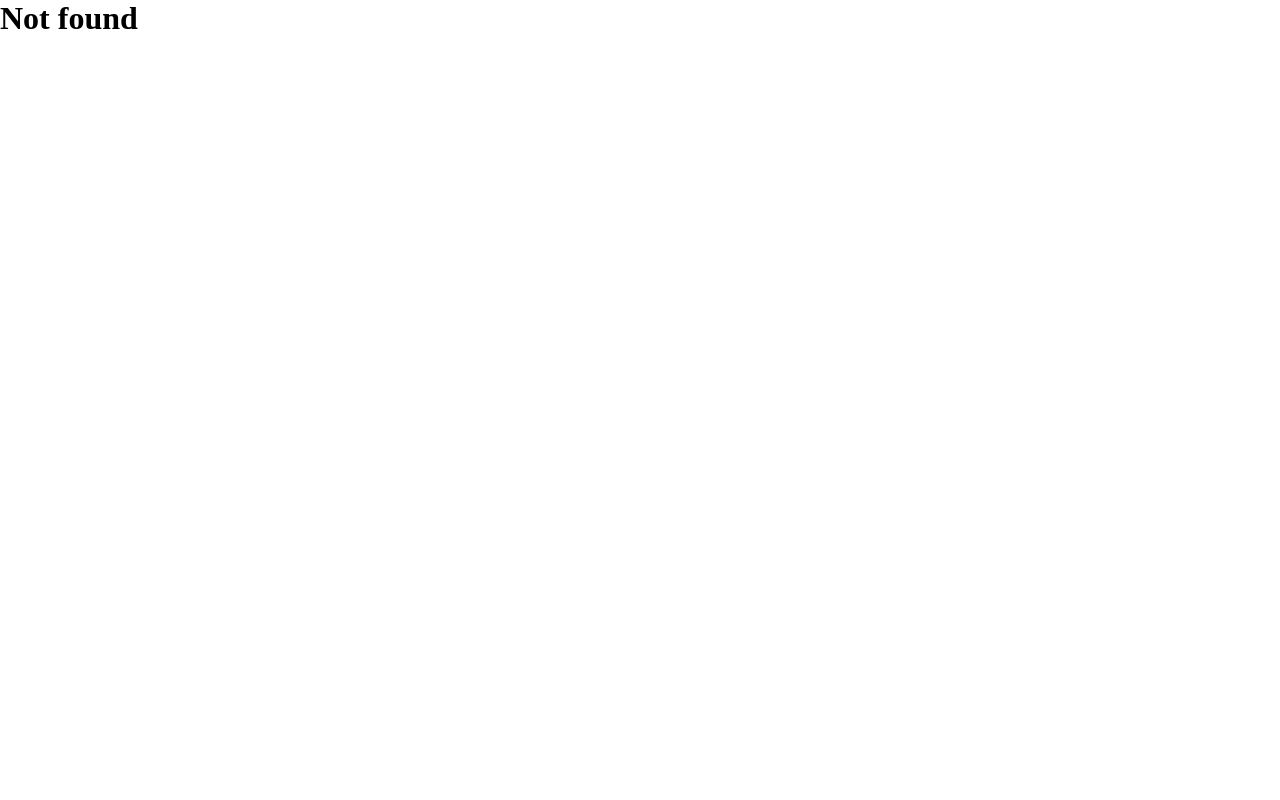
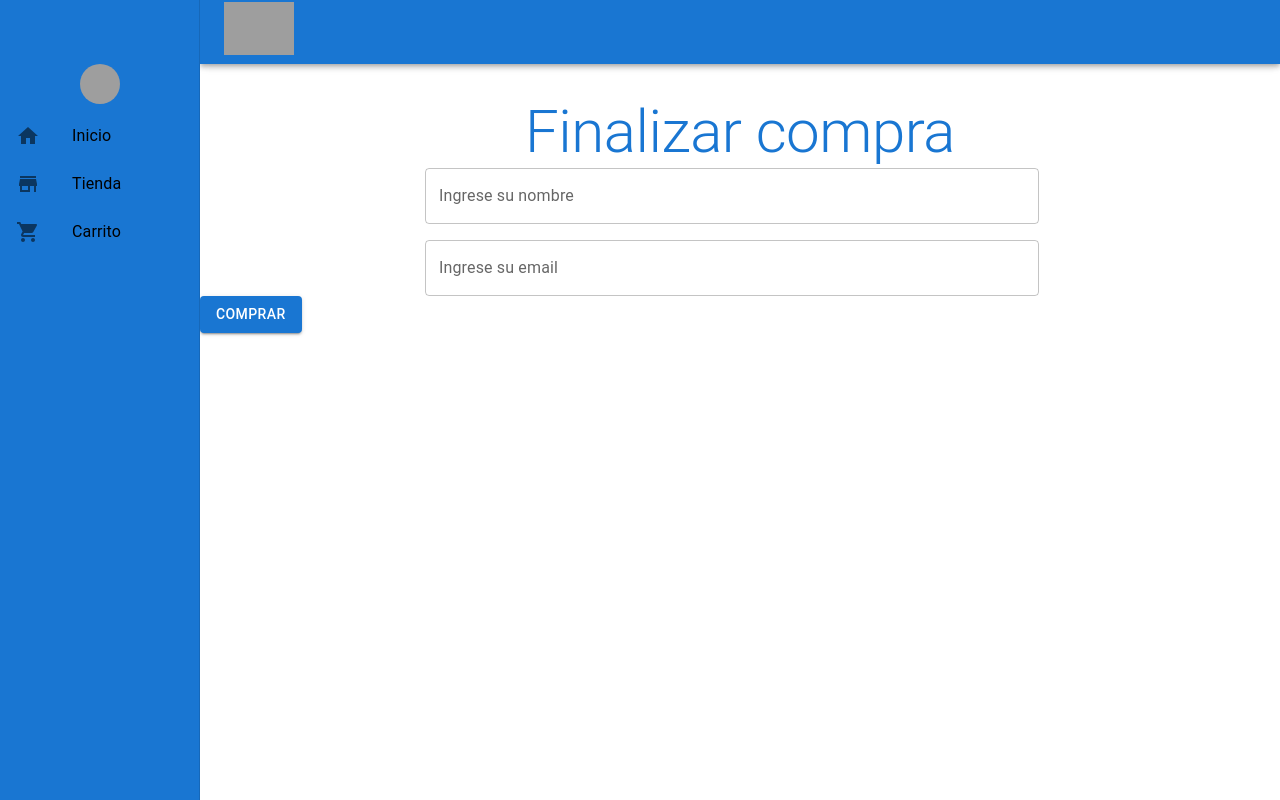
Before and after one commit to jorgeduje/front-III-camada-6, a React (Vite) app: page /checkout in a window 1280 px wide. Built offline with nearby package versions, Linux system fonts and the light colour scheme; grey boxes are pictures that could not be loaded.

Commit message:
se trabajo con formik y yup

```diff
--- a/package.json
+++ b/package.json
@@ -18,11 +18,13 @@
     "@mui/material": "^5.11.14",
     "@testing-library/jest-dom": "^5.16.5",
     "axios": "^1.3.4",
+    "formik": "^2.2.9",
     "json-server": "^0.17.2",
     "react": "^18.2.0",
     "react-dom": "^18.2.0",
     "react-router-dom": "^6.9.0",
-    "sweetalert2": "^11.7.3"
+    "sweetalert2": "^11.7.3",
+    "yup": "^1.0.2"
   },
   "devDependencies": {
     "@testing-library/react": "^14.0.0",
--- a/src/App.jsx
+++ b/src/App.jsx
@@ -9,6 +9,7 @@ import ProductDetailContainer from "./Components/Pages/ProductDetail/ProductDeta
 import CartContainer from "./Components/Pages/Cart/CartContainer";
 import CartContextReducerProvider from "./context/CartContextReducer";
 import NavbarMaterial from "./Components/Layout/NavbarMaterial/NavbarMaterial";
+import CheckOut from "./Components/Pages/CheckOut/CheckOut";
 
 function App() {
   return (
@@ -30,6 +31,10 @@ function App() {
               path="/productDetail/:id"
               element={<ProductDetailContainer />}
             />
+            <Route
+              path="/checkout"
+              element={<CheckOut />}
+            />
           </Route>
 
           <Route path="*" element={<h1>Not found</h1>} />
--- /dev/null
+++ b/src/Components/Pages/CheckOut/CheckOut.jsx
@@ -0,0 +1,82 @@
+import React, { useContext } from "react";
+import { Button, Grid, TextField, Typography } from "@mui/material";
+import { useFormik } from "formik";
+import * as Yup from "yup";
+import { CartContexReducer } from "../../../context/CartContextReducer";
+
+const CheckOut = () => {
+
+  const {cart} = useContext(CartContexReducer)
+
+  const { handleSubmit, handleChange, errors, values, setFieldValue } = useFormik({
+    initialValues: {
+      name: "",
+      email: "",
+    },
+    onSubmit: (data) => {
+      console.log(data);
+      console.log(cart)
+
+    },
+    validationSchema: Yup.object().shape({
+      name: Yup.string()
+        .required("Este campo es obligatorio")
+        .min(5, "el nombre es muy corto"),
+      email: Yup.string().required("requerido").email("no corresponde a un email valido"),
+    }),
+    validateOnChange: false
+  });
+
+  return (
+    <div>
+      <Typography color="primary" variant="h2" align="center">
+        Finalizar compra
+      </Typography>
+
+      <form className="form-container" onSubmit={handleSubmit}>
+        <Grid
+          container
+          alignItems={"center"}
+          justifyContent="space-evenly"
+          spacing={2}
+          sx={{ width: "100%" }}
+        >
+          <Grid item xs={12} md={7}>
+            <TextField
+              type="text"
+              label="Ingrese su nombre"
+              name="name"
+              variant="outlined"
+              fullWidth
+              value={values.name}
+              onChange={handleChange}
+              error={errors.name ? true : false}
+              helperText={errors.name}
+            />
+            {/* {
+                errors.name && <span>{errors.name}</span>
+            } */}
+          </Grid>
+
+          <Grid item xs={12} md={7}>
+            <TextField
+              type="text"
+              label="Ingrese su email"
+              variant="outlined"
+              fullWidth
+            //   value={values.email}
+              onChange={(e)=>setFieldValue( "email", e.target.value )}
+              error={errors.email ? true : false}
+              helperText={errors.email}
+            />
+          </Grid>
+        </Grid>
+        <Button type="submit" variant="contained">
+          Comprar
+        </Button>
+      </form>
+    </div>
+  );
+};
+
+export default CheckOut;
```
Also changed, not shown: 1 other file (tests, documents, lock files or other folders).
